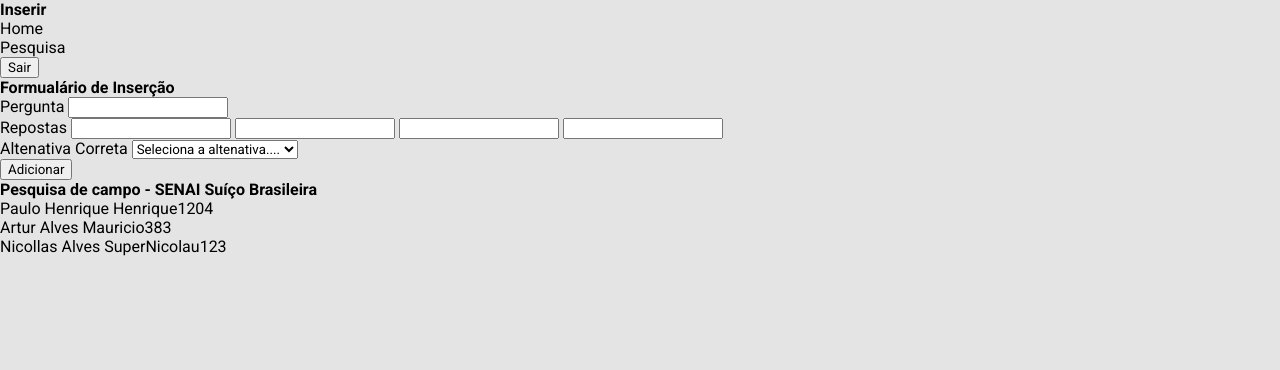
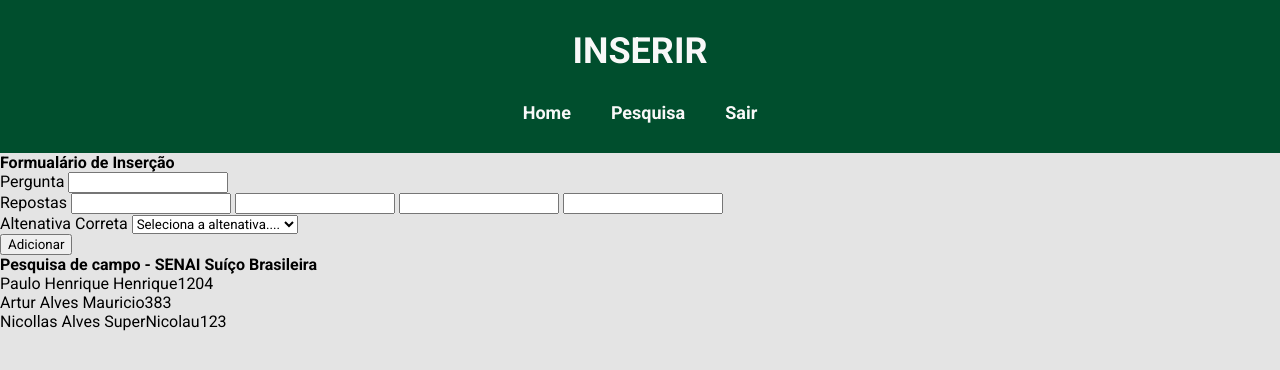
Before and after one commit to mauricio383/Animal-Quest, a plain HTML site: page inserir.html in a window 1280 px wide. Drawn offline with Linux system fonts and the light colour scheme.

Commit message:
Adicionar estilo para header

```diff
--- a/css/estilo.css
+++ b/css/estilo.css
@@ -33,3 +33,49 @@
     font-family: 'Roboto', sans-serif;
     background: #E4E4E4 url('../img/icons_bg.svg') repeat top center;
 }
+
+/* Header */
+header {
+    padding: 30px 0 20px;
+    color: #F8F8F8;
+    background-color: #004E2D;
+}
+
+header h1 {
+    max-width: 480px;
+    margin: 0 auto;
+    text-align: center;
+    font-size: 36px;
+    text-transform: uppercase;
+}
+
+header nav {
+    max-width: 600px;
+    margin: 20px auto 0;
+}
+
+header nav ul {
+    display: flex;
+    justify-content: center;
+    align-items: center;
+}
+
+header nav li + li{
+    margin-left: 20px;
+}
+
+header nav a, header nav button {
+    padding: 10px;
+    border: none;
+    font-size: 18px;
+    font-weight: bold;
+    color: inherit;
+    background: none;
+    display: block;
+    cursor: pointer;
+    outline: none;
+}
+
+header nav a:hover, header nav button:hover {
+    text-decoration: underline;
+}
```
